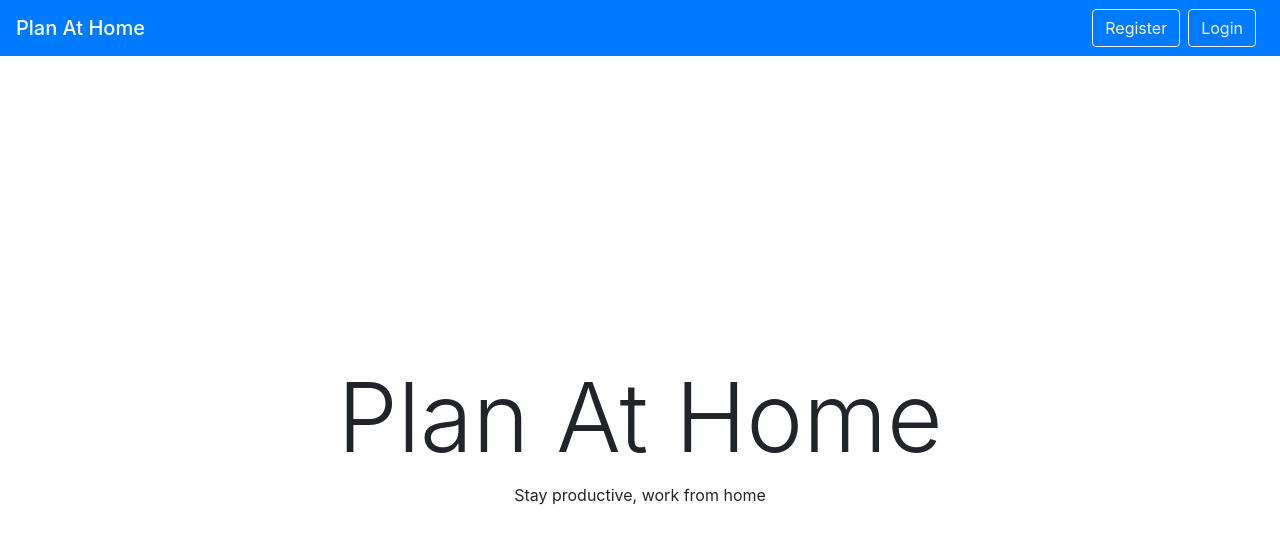
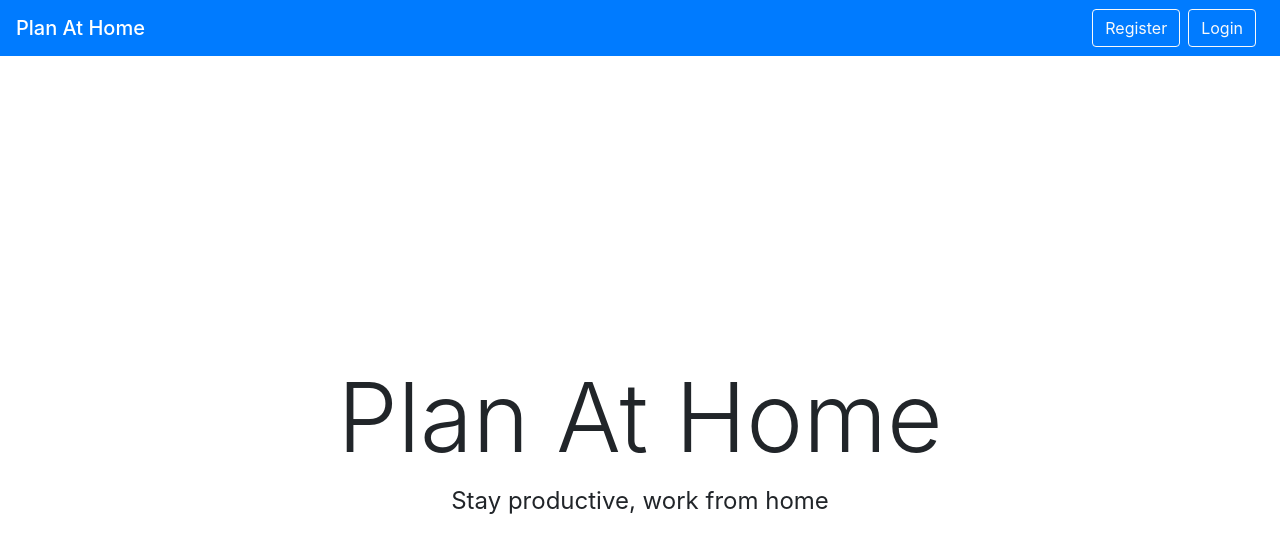
Before and after one commit to BevilKunG/plan-at-home, a React (Create React App) app in the folder client/: page / in a window 1280 px wide. Shown: the top 552 px of the page. Built offline with nearby package versions, Linux system fonts and the light colour scheme.

Commit message:
increase definition font size

```diff
--- a/client/src/pages/Home/Home.css
+++ b/client/src/pages/Home/Home.css
@@ -1,3 +1,7 @@
 .brand {
     margin-top: calc(45vh - 56px);
 }
+
+.definition-text {
+    font-size: 24px;
+}
--- a/client/src/pages/Home/Home.js
+++ b/client/src/pages/Home/Home.js
@@ -6,7 +6,7 @@ const Home = () => {
         <div>
             <div className="brand">
                 <h1 className="display-1 text-center">Plan At Home</h1>
-                <p className="text-center mt-2">Stay productive, work from home</p>
+                <p className="text-center mt-2 definition-text">Stay productive, work from home</p>
             </div>
         </div>
     )
```
